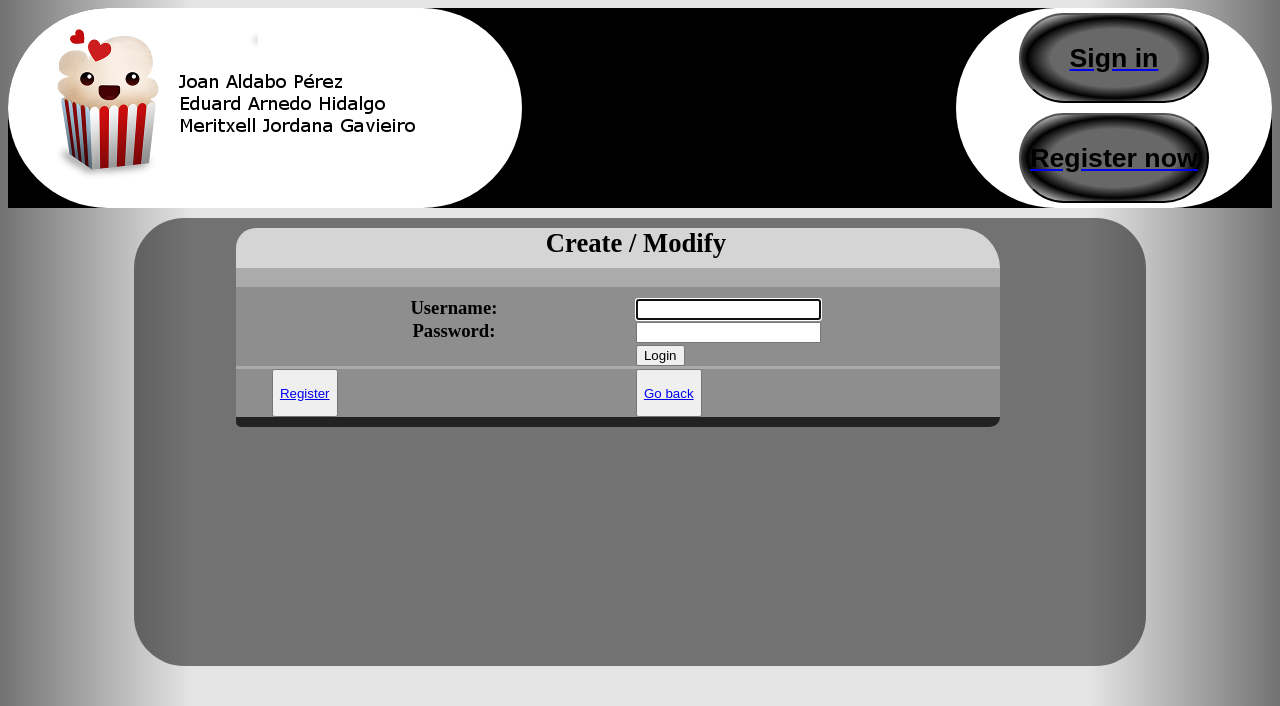
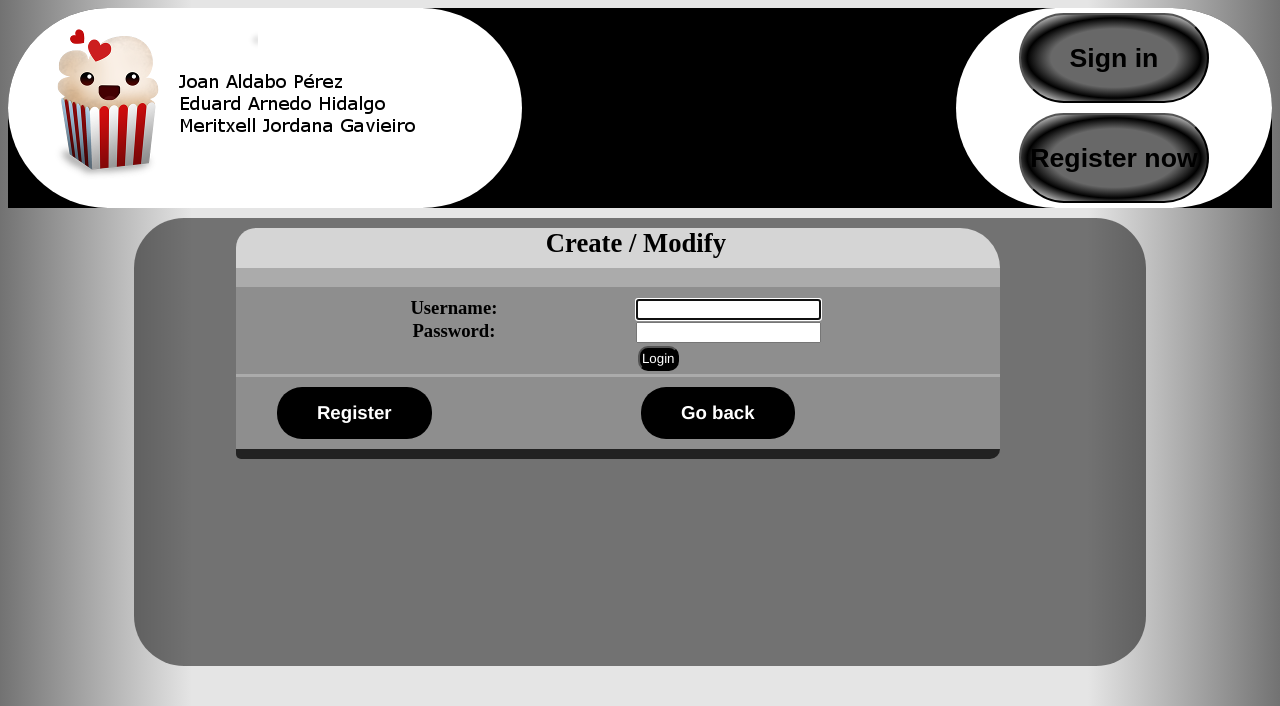
Before and after one commit to mjordana/practica-web, a Django app: page /accounts/login/?next=/filmApplication/ in a window 1280 px wide. Shown: the top 706 px of the page. Run offline with Django 3.2, Linux system fonts and the light colour scheme; parts of the project's set-up code (start-up, migrations or seed data) failed here and were passed over; some libraries are stand-ins or nearby versions.

Commit message:
Segona entrega finalitzada. Iniciem web semàntica!

```diff
--- a/filmApp/filmApp/settings.py
+++ b/filmApp/filmApp/settings.py
@@ -43,7 +43,7 @@ INSTALLED_APPS = (
 )
 
 REST_FRAMEWORK = {
-    'DEFAULT_PERMISSION_CLASSES': ('rest_framework.permissions.IsAdminUser',),
+    'DEFAULT_PERMISSION_CLASSES': ('rest_framework.permissions.IsAuthenticated',),
     'PAGE_SIZE': 10,
 
     'DEFAULT_PARSER_CLASSES': (
--- a/filmApp/filmApplication/static/style/base.css
+++ b/filmApp/filmApplication/static/style/base.css
@@ -15,6 +15,8 @@ body{
     background: linear-gradient(to right, rgba(114,114,114,1) 0%,rgba(229,229,229,1) 15%,rgba(229,229,229,1) 85%,rgba(114,114,114,1) 100%); /* W3C */
     filter: progid:DXImageTransform.Microsoft.gradient( startColorstr='#727272', endColorstr='#727272',GradientType=1 ); /* IE6-9 */
 }
+
+a {text-decoration: none}
 
 #container{
     width: 80%;
@@ -88,6 +90,7 @@ body{
 #entry_content_transparent{
     padding-left: 4%;
     width: 80%;
+    word-wrap: break-word;
     background-color: rgba(255, 255, 255, 0);
     font-size: 14pt;
     font-weight: bold;
@@ -224,3 +227,53 @@ td { width: 50%; text-align: left;}
 .smallcell { display: table-cell; width: 20%; text-align: center;}
 .normalcell { display: table-cell; width: 40%;}
 .bigcell { display: table-cell; width: 100%; text-align: left;}
+
+.boton{
+            text-align:center;
+            text-decoration: none;
+              font-family: 'Helvetica Neue', Helvetica, sans-serif;
+              display:inline-block;
+            color: #FFFFFF;
+            background: #000000;
+            padding: 15px 40px;
+            white-space: nowrap;
+            margin: 10px 5px;
+            -webkit-transition: all 0.2s ease-in-out;
+            -ms-transition: all 0.2s ease-in-out;
+            -moz-transition: all 0.2s ease-in-out;
+            -o-transition: all 0.2s ease-in-out;
+            transition: all 0.2s ease-in-out;
+            border-radius: 25px;
+}
+
+.miniboton{
+    text-align:center;
+            text-decoration: none;
+              font-family: 'Helvetica Neue', Helvetica, sans-serif;
+              display:inline-block;
+            color: #FFFFFF;
+            background: #000000;
+            padding: 3px 2px;
+            white-space: nowrap;
+            margin: 3px 2px;
+            -webkit-transition: all 0.2s ease-in-out;
+            -ms-transition: all 0.2s ease-in-out;
+            -moz-transition: all 0.2s ease-in-out;
+            -o-transition: all 0.2s ease-in-out;
+            transition: all 0.2s ease-in-out;
+            border-radius: 10px;
+}
+
+.megro{
+  background: #333333;
+  color: #000;
+  box-shadow: 0px 5px 0px 0px #444444;
+}
+
+.negro:hover{
+  background: #333333;
+}
+
+.negro:active{
+  box-shadow: 0px 2px 0px 0px #444444;
+}
--- a/filmApp/filmApplication/templates/form.html
+++ b/filmApp/filmApplication/templates/form.html
@@ -64,7 +64,7 @@
 		    	<table>
 		        	{{ form.as_table }}
 				</table>
-		    	<input type="submit" value="SUBMIT"/>
+		    	<input class="miniboton negro" type="submit" value="SUBMIT"/>
 			</form>
 		</div>
 		<div id="entry_content">
@@ -72,9 +72,7 @@
 				    <div class="row">
 				        <div class="cell2"></div>
 				        <div class="cell1">
-				        	<button id = "b2">
-							    <p><a href="javascript:history.back(-1);" title="Go back!">Go back</a></p>
-							</button>
+                        <a <a class="boton negro" href="javascript:history.back(-1);" title="Go back!" class="boton azul">Go back</a>
 				        </div>
 				    </div>
 			    </div>
--- a/filmApp/filmApplication/templates/genres_detail.html
+++ b/filmApp/filmApplication/templates/genres_detail.html
@@ -29,9 +29,7 @@
 				    <div class="row">
 				        <div class="cell2"></div>
 				        <div class="cell2">
-				        	<button id = "b2">
-							    <p><a href="javascript:history.back(-1);" title="Go back!">Go back</a></p>
-							</button>
+				        	<a class="boton negro" href="javascript:history.back(-1);" title="Go back!" class="boton azul">Go back</a>
 				        </div>
 				    </div>
 			    </div>
--- a/filmApp/filmApplication/templates/genres_list.html
+++ b/filmApp/filmApplication/templates/genres_list.html
@@ -27,9 +27,7 @@
 			    <div class="row">
 			        <div class="cell2"></div>
 			        <div class="cell1">
-			        	<button id = "b2">
-						    <p><a href="/" title="Go back!">Go back</a></p>
-						</button>
+			        	<a <a class="boton negro" href="javascript:history.back(-1);" title="Go back!" class="boton azul">Go back</a>
 			        </div>
 			    </div>
 		    </div>
--- a/filmApp/templates/registration/login.html
+++ b/filmApp/templates/registration/login.html
@@ -23,7 +23,7 @@
                     </div>
                     <div class="row">
                         <div class="normalcell"></div>
-                        <div class="normalcell"><input type="submit" value="Login" />
+                        <div class="normalcell"><input class="miniboton negro" type="submit" value="Login" />
                         <input type="hidden" name="next" value="/" /></div>
                     </div>
                 </div>
@@ -32,19 +32,14 @@
             <div id="entry_content">
                 <div class="table">
                     <div class="row">
-                        <div class="normalcell"><button id = "b2">
-            <p>
-                <a href="/register/">
+                        <div class="normalcell">
+                <a href="/register/" class="boton negro">
                     Register
                 </a>
-            </p>
-        </button></div>
+</div>
                         <div class="normalcell">
-        <button id = "b2">
-            <p>
-            <a href="javascript:history.back(-1);" title="Go back!">Go back</a>
-            </p>
-        </button></div>
+            <a class="boton negro" href="javascript:history.back(-1);" title="Go back!">Go back</a>
+		</div>
                     </div>
                 </div>
             </div>
--- a/filmApp/templates/registration/register.html
+++ b/filmApp/templates/registration/register.html
@@ -10,7 +10,7 @@
 		    	<table>
 		        	{{ form.as_table }}
 				</table>
-		    	<input type="submit" value="Register"/>
+		    	<input type="submit" value="Register" class="miniboton negro"/>
 			</form>
 		</div>
 		<div id="entry_content">
@@ -18,9 +18,7 @@
 				    <div class="row">
 				        <div class="cell2"></div>
 				        <div class="cell1">
-				        	<button id = "b2">
-							    <p><a href="/" title="Go back!">Go back</a></p>
-							</button>
+				        	<a class="boton negro" href="javascript:history.back(-1);" title="Go back!" class="boton azul">Go back</a>
 				        </div>
 				    </div>
 			    </div>
--- a/filmApp/templates/registration/success.html
+++ b/filmApp/templates/registration/success.html
@@ -5,7 +5,7 @@
 		<div id="entry_title">  Registration Successful </div>
 		<div id="entry_content"> Thank you for registering in our filmApplication Web. We hope you enjoy your visit.</div>
 		<div id="entry_separator"></div>
-		<div id="entry_content"> <a href="/accounts/login/?next=/filmApplication/">Sign in</a> </div>
+		<div id="entry_content"> <a class="boton negro" href="javascript:history.back(-1);" title="Go back!" class="boton azul">Go back</a>
 		<div id="entry_footer"></div>
 	</div>
 {% endblock %}
```
Also changed, not shown: filmApp/filmApplication/static/countries.json (deleted, +0 -1 lines), filmApp/filmApplication/templates/actor_detail.html (+3 -9 lines), filmApp/filmApplication/templates/actors_list.html (+2 -6 lines), filmApp/filmApplication/templates/delete.html (+3 -7 lines), filmApp/filmApplication/templates/director_detail.html (+3 -9 lines), filmApp/filmApplication/templates/directors_list.html (+2 -6 lines), filmApp/filmApplication/templates/movie_detail.html (+10 -18 lines), filmApp/filmApplication/templates/movie_list.html (+2 -6 lines), filmApp/filmApplication/templates/update.html (+3 -4 lines), filmApp/db.sqlite3, 2 other files.
